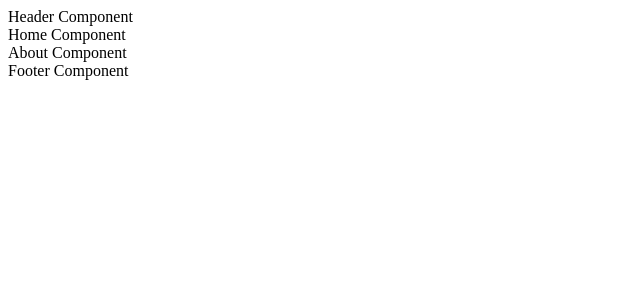
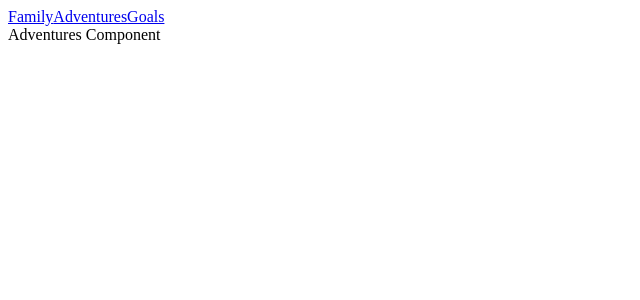
Before and after one commit to zpheesaker/finalJS, a React (Create React App) app in the folder final/: page /adventures in a window 1280 px wide. Shown: the top 300 px of the page, without its empty margins (0-640 px from the left). Built offline with nearby package versions, Linux system fonts and the light colour scheme.

Commit message:
skeleton

```diff
--- a/final/package.json
+++ b/final/package.json
@@ -1,6 +1,6 @@
 {
   "homepage": "https://zpheesaker.github.io/finalJS",
-  "name": "finalJS",
+  "name": "final",
   "version": "0.1.0",
   "private": true,
   "dependencies": {
--- a/final/src/App.js
+++ b/final/src/App.js
@@ -1,10 +1,29 @@
 import React from 'react'
-import Main from './components/mainComp'
+
+import Goals from './components/goals'
+import Footer from './components/footer'
+import Family from './components/family'
+import Adventures from './components/adventures'
+import Header from './components/header'
+
+
+import {BrowserRouter, Routes, Route, Link} from 'react-router-dom'
 
 function App() {
   return (
     <div className="App">
-      <Main></Main>
+      <BrowserRouter>
+      <nav>
+          <Link to="/family">Family</Link>
+          <Link to="/adventures">Adventures</Link>
+          <Link to="/goals">Goals</Link>
+      </nav>
+        <Routes>
+          <Route path="/family" element={<Family />} />
+          <Route path="/adventures" element={<Adventures />} />
+          <Route path="/goals" element={<Goals />} />
+        </Routes>
+      </BrowserRouter>
     </div>
   );
 }
--- a/final/src/components/aboutComp.js
+++ /dev/null
@@ -1,9 +0,0 @@
-import React from 'react'
-
-function About() {
-    return (
-        <div>About Component</div>
-    )
-}
-
-export default About;
--- /dev/null
+++ b/final/src/components/adventures.js
@@ -0,0 +1,9 @@
+import React from 'react'
+
+function Adventures() {
+    return (
+        <div>Adventures Component</div>
+    )
+}
+
+export default Adventures;
--- /dev/null
+++ b/final/src/components/family.js
@@ -0,0 +1,9 @@
+import React from 'react'
+
+function Family() {
+    return (
+        <div>Family Component</div>
+    )
+}
+
+export default Family;
--- /dev/null
+++ b/final/src/components/goals.js
@@ -0,0 +1,9 @@
+import React from 'react'
+
+function Goals() {
+    return (
+        <div>Goals Component</div>
+    )
+}
+
+export default Goals;
--- a/final/src/components/headerComp.js
+++ /dev/null
@@ -1,9 +0,0 @@
-import React from 'react'
-
-function Header(){
-    return(
-        <div>Header Component</div>
-    )
-}
-
-export default Header;
--- a/final/src/components/homeComp.js
+++ /dev/null
@@ -1,9 +0,0 @@
-import React from 'react'
-
-function Home() {
-    return (
-        <div>Home Component</div>
-    )
-}
-
-export default Home;
--- a/final/src/components/mainComp.js
+++ /dev/null
@@ -1,19 +0,0 @@
-import React from 'react'
-import Header from './headerComp';
-import Footer from './footerComp';
-import Home from './homeComp';
-import About from './aboutComp';
-
-function Main (){
-    return(
-        <React.Fragment>
-            <Header />
-            <Home/>
-            <About/>
-            <Footer />
-        </React.Fragment>
-
-    )
-}
-
-export default Main;
```
Also changed, not shown: final/src/components/footer.js (renamed from final/src/components/footerComp.js), final/src/components/header.js (added).
